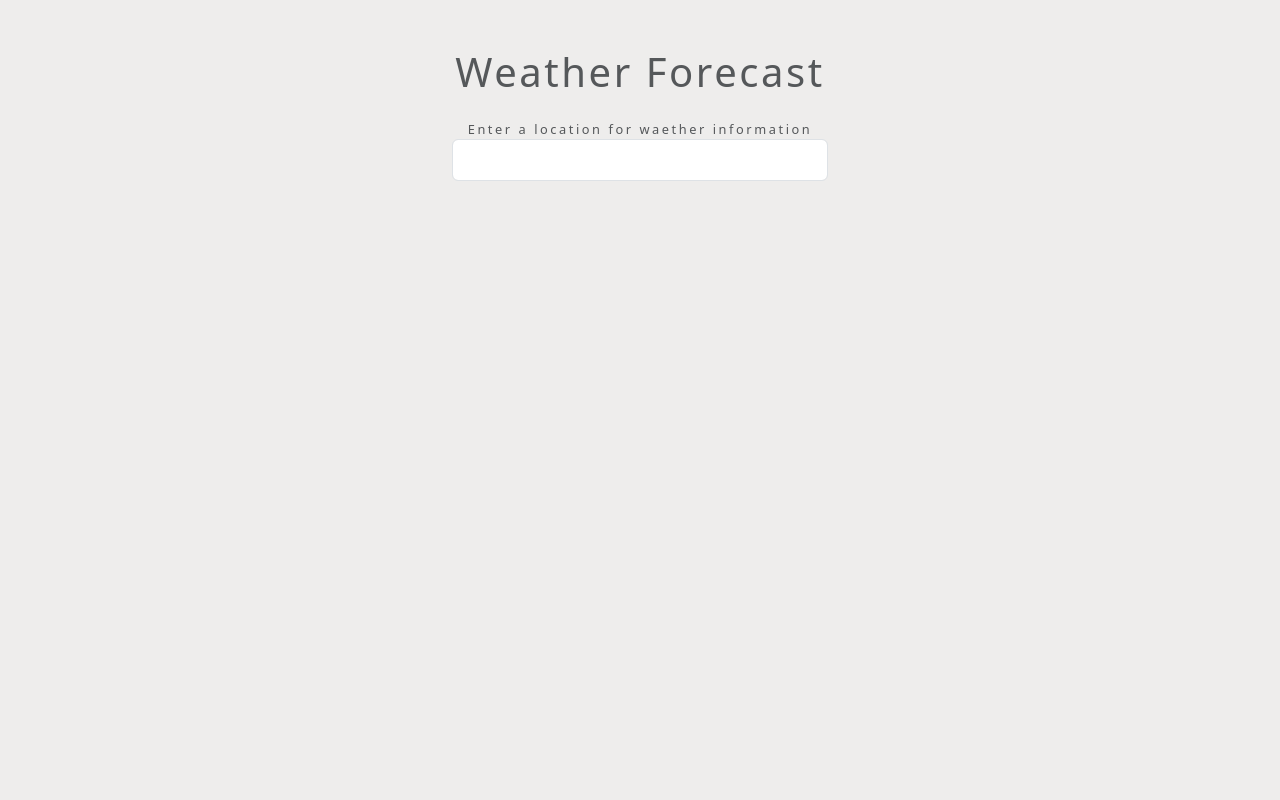
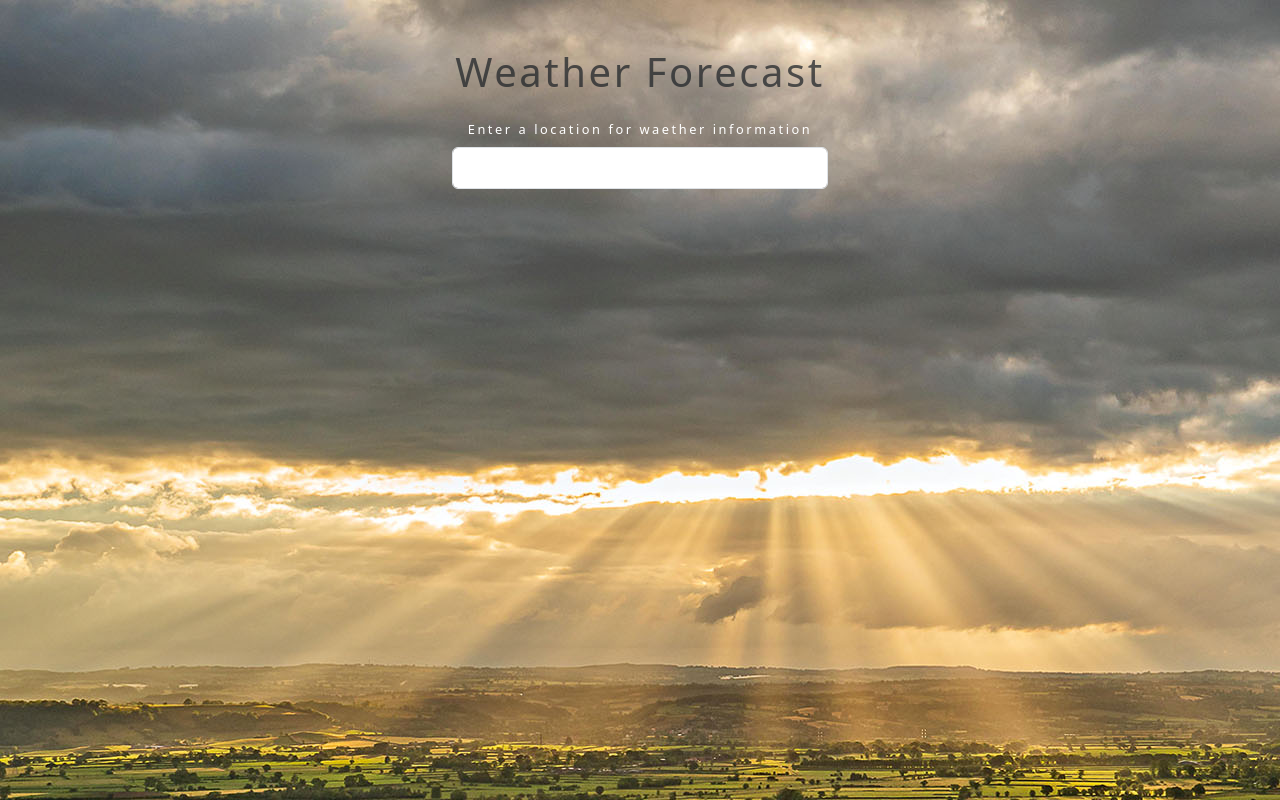
Before and after one commit to Titofrancis/weather-app, a website: page index.html in a window 1280 px wide. Drawn offline with nearby package versions, Linux system fonts and the light colour scheme.

Commit message:
first commit

```diff
--- a/index.html
+++ b/index.html
@@ -14,8 +14,8 @@
 
         <h1 class="text-muted text-center my-4">Weather Forecast</h1>
 
-        <form class="change-location my-4 text-center text-muted">
-            <label for="city">Enter a location for waether information</label>
+        <form class="change-location my-4 text-center text-white">
+            <label for="city" class="mb-2">Enter a location for waether information</label>
             <input type="text" name="city" class="form-control p-2">
         </form>
 
--- a/styles.css
+++ b/styles.css
@@ -1,6 +1,8 @@
 body{
-    background: #eeedec;
+    /* background: #eeedec; */
+    background-image: url("img/icons/weather-bg.jpg");
     letter-spacing: 0.2em;
+    background-repeat: no-repeat;
     font-size: 0.8em;
 }
 .container{
```
Also changed, not shown: img/icons/weather-bg.jpg (added).
